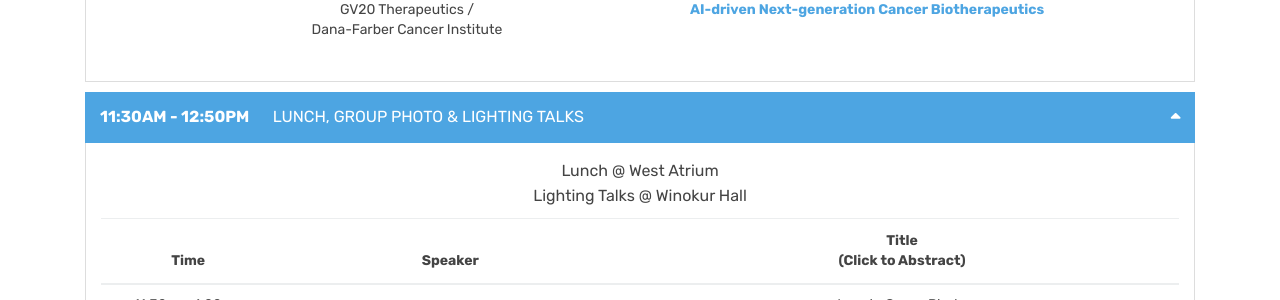
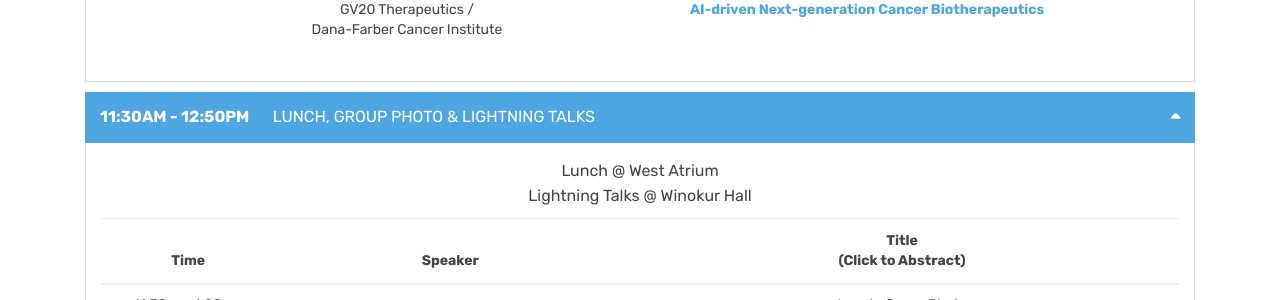
Before and after one commit to cccfran/junliu-workshop, a Jekyll site: the page built from index.html, in a window 1280 px wide. Shown: the part 3088-3388 px from the top of the page. Built offline with Jekyll 4.4.1, drawn with Linux system fonts in a browser that asks for light colours; nearby versions of some CDN libraries; library files that are not in the unit come from our copies.

Commit message:
lightning talk

```diff
--- a/index.html
+++ b/index.html
@@ -260,11 +260,11 @@ canonical: https://heliumjk.github.io
               <!-- Panel 2 -->
               <div class="panel">
                 <div class="panel-heading">
-                  <a class="panel-title" data-toggle="collapse" href="#panel2">11:30AM - 12:50PM <span style="font-weight: normal;padding-left: 20px;">LUNCH, GROUP PHOTO & LIGHTING TALKS</span></a>
+                  <a class="panel-title" data-toggle="collapse" href="#panel2">11:30AM - 12:50PM <span style="font-weight: normal;padding-left: 20px;">LUNCH, GROUP PHOTO & LIGHTNING TALKS</span></a>
                 </div>
                 <div id="panel2" class="panel-collapse collapse show">
                   <div class="panel-body">
-                    <p class="lead text-center">Lunch @ West Atrium <br> Lighting Talks @ Winokur Hall </p>
+                    <p class="lead text-center">Lunch @ West Atrium <br> Lightning Talks @ Winokur Hall </p>
                     <div class="table-responsive mtb">
                       <table class="table table-hover">
                         <thead>
```
